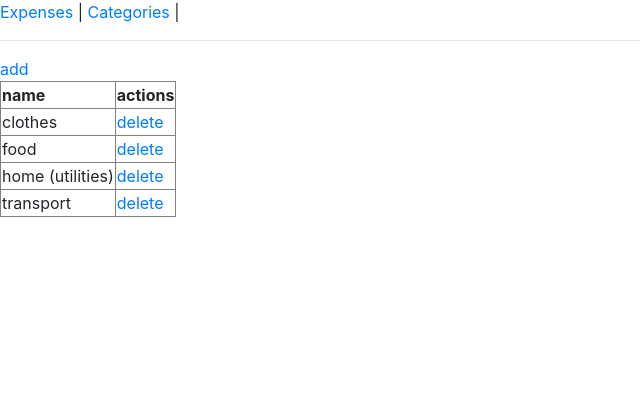
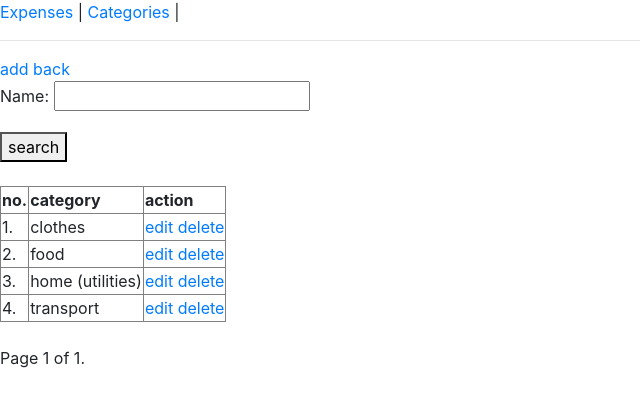
Before and after one commit to jagodajl/parleto_project, a Django app: page /expenses/category/list/ in a window 1280 px wide. Shown: the top 407 px of the page, without its empty margins (0-640 px from the left). Run offline with Django 4.2, Linux system fonts and the light colour scheme; data comes from the database, SQL or seed files in the repository.

```diff
--- a/expenses/forms.py
+++ b/expenses/forms.py
@@ -23,3 +23,12 @@ class ExpenseSearchForm(forms.ModelForm):
     def __init__(self, *args, **kwargs):
         super().__init__(*args, **kwargs)
         self.fields['name'].required = False
+
+
+class CategorySearchForm(forms.Form):
+    name = forms.CharField(max_length=50)
+
+    def __init__(self, *args, **kwargs):
+        super().__init__(*args, **kwargs)
+        for name in self.fields:
+            self.fields['name'].required = False
--- a/expenses/templates/expenses/category_list.html
+++ b/expenses/templates/expenses/category_list.html
@@ -2,25 +2,39 @@
 
 {% block content %}
     <a href="{% url 'expenses:category-create' %}">add</a>
-
+    <a href="{% url 'expenses:expense-list' %}">back</a>
+    <form method="get" action="">
+        {{ form.as_p }}
+        <button type="submit">search</button>
+    </form>
+    <br/>
     <table border="1">
         <thead>
         <tr>
-			<th>name</th>
-			<th>actions</th>
+            <th>no.</th>
+            <th>category</th>
+            <th>action</th>
         </tr>
         </thead>
         <tbody>
         {% for obj in object_list %}
             <tr>
+                <td>{{ page_obj.start_index|add:forloop.counter0 }}.</td>
+                <td>{{ obj.name|default:"-" }}</td>
                 <td>
-				{{obj.name}}
+                    <a href="#">edit</a>
+                    <a href="#">delete</a>
                 </td>
-			<td>
-				<a href="{% url 'expenses:category-delete' obj.id %}">delete</a>
-			</td>
+            </tr>
+        {% empty %}
+            <tr>
+                <td colspan="6">no items</td>
             </tr>
         {% endfor %}
         </tbody>
     </table>
+    <br/>
+
+    {% include "_pagination.html" %}
+
 {% endblock %}
--- a/expenses/views.py
+++ b/expenses/views.py
@@ -1,6 +1,6 @@
 from django.views.generic.list import ListView
 
-from .forms import ExpenseSearchForm
+from .forms import ExpenseSearchForm, CategorySearchForm
 from .models import Expense, Category
 from .reports import summary_per_category, summary_per_year_month, summary_overall
 
@@ -34,18 +34,35 @@ class ExpenseListView(ListView):
             # if sorting_by:
             #     queryset.order_by('ascending', 'descending')
 
-
         return super().get_context_data(
             form=form,
             object_list=queryset,
             summary_per_category=summary_per_category(queryset),
-
             summary_per_year_month=summary_per_year_month(queryset),
             summary_overall=summary_overall(queryset),
-
             **kwargs)
 
 
 class CategoryListView(ListView):
     model = Category
     paginate_by = 5
+
+    def get_context_data(self, *, object_list=None, **kwargs):
+        queryset = object_list if object_list is not None else self.object_list
+
+        form = CategorySearchForm(self.request.GET)
+        if form.is_valid():
+            name = form.cleaned_data.get('name', '').strip()
+            if name:
+                queryset = queryset.filter(name__icontains=name)
+
+            category = form.cleaned_data.get('category')
+            if category:
+                queryset = queryset.filter(category__in=category)
+
+        return super().get_context_data(
+            form=form,
+            object_list=queryset,
+            total_objects=queryset.count(),
+            **kwargs
+        )
```
Also changed, not shown: expenses/templates/expenses/expense_list.html (+6 -5 lines). Lines whose indentation alone changed are shown as unchanged.
